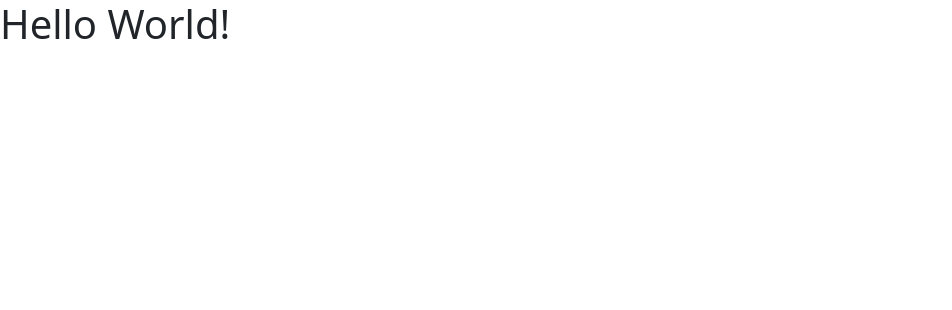
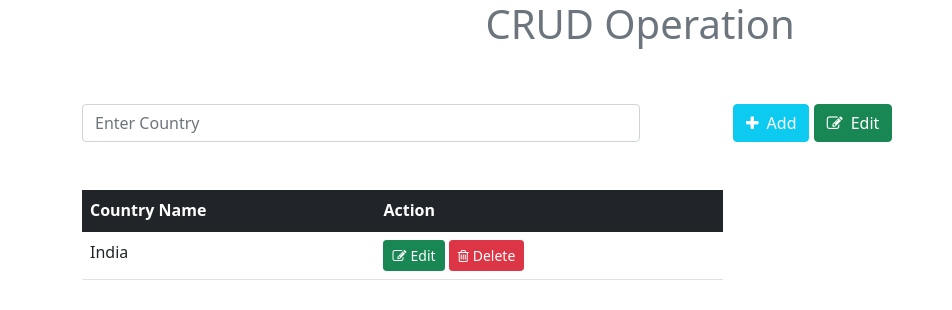
Before and after one commit to Alok-op/crud_operations, a plain HTML site: page index.html in a window 1280 px wide. Shown: the whole page, without its empty margins (0-952 px from the left). Drawn offline with nearby package versions, Linux system fonts and the light colour scheme.

Commit message:
UI created

```diff
--- a/index.html
+++ b/index.html
@@ -15,9 +15,44 @@
      <link rel="stylesheet" href="https://cdnjs.cloudflare.com/ajax/libs/font-awesome/4.7.0/css/font-awesome.min.css">
 </head>
 <body>
-    <h1>Hello World!</h1>
+    <div class="container">
+        <div class="title">
+            <h1 class="text-secondary pb-2 text-center">CRUD Operation</h1>
+        </div>
+        <div class="row mt-5">
+            <form id="countryForm" class="d-flex justify-content-between"  autocomplete="off">
+                <div class="col-sm-6">
+                    <input type="text" class="form-control" id="countryName" placeholder="Enter Country">
+                </div>
+                <div class="col-sm-5">
+                    <button type="submit" class="btn btn-info text-white"><i class="fa fa-plus pe-2"></i>Add</button>
+                    <button class="btn btn-success"> <i class="fa fa-pencil-square-o pe-2"></i>Edit</button>
+                </div>
+            </form>
+        </div>
+        <div class="row mt-5">
+            <div class="col-sm-7">
+                <table class="table">
+                    <thead class="table-dark">
+                        <tr>
+                            <th>Country Name</th>
+                            <th>Action</th>
+                        </tr>
+                    </thead>
+                    <tbody>
+                        <tr>
+                            <td>India</td>
+                            <td>
+                                <button class="btn btn-success btn-sm"> <i class="fa fa-pencil-square-o pe-1"></i>Edit</button>
+                                <button class="btn btn-danger btn-sm"><i class="fa fa-trash-o pe-1"></i>Delete</button>
+                            </td>
+                        </tr>
+                    </tbody>
+                </table>
+            </div>
 
-
+        </div>
+    </div>
 
 
 
```
